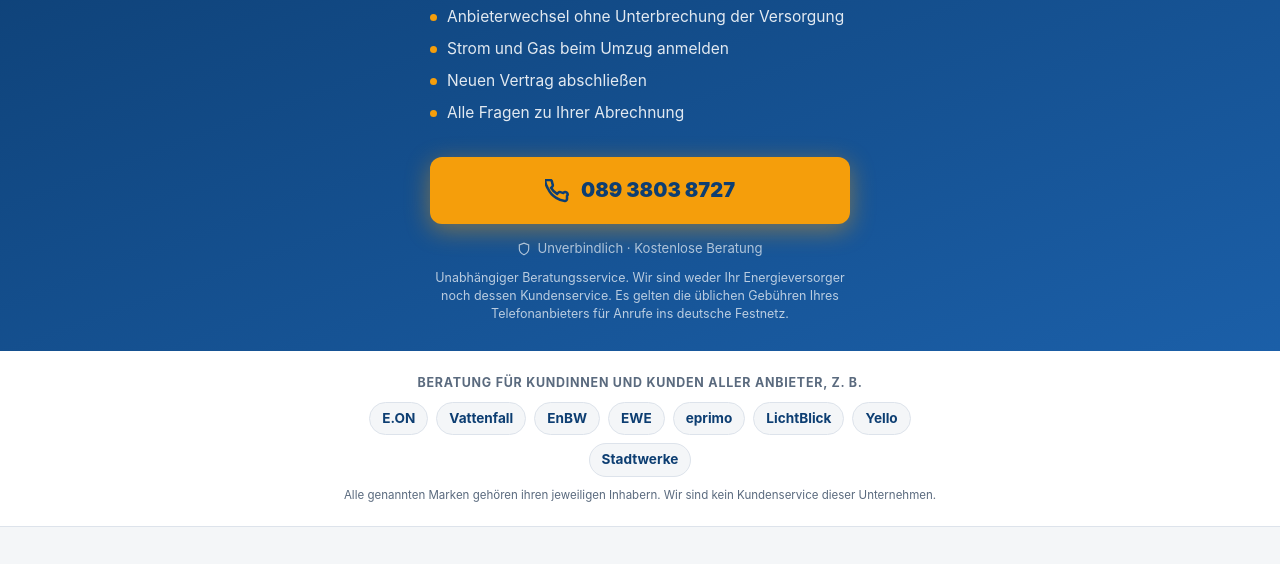
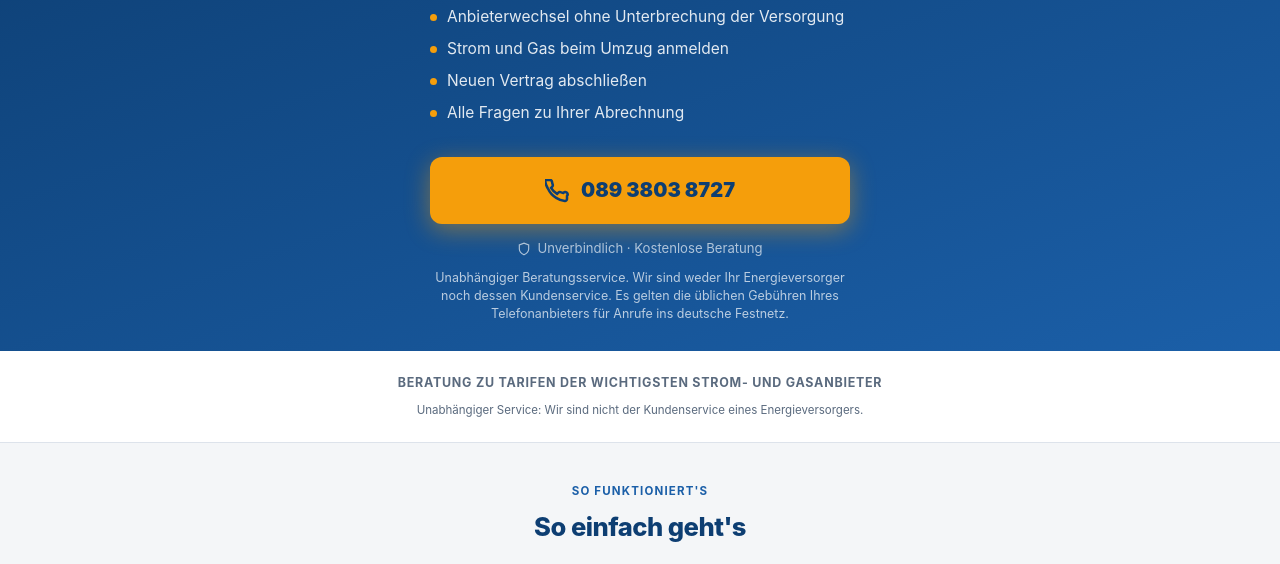
Before and after one commit to Javierinojosa-debug/comparador-alemania, a website: page index.html in a window 1280 px wide. Shown: the part 227-791 px from the top of the page. Drawn offline with Linux system fonts and the light colour scheme.

Commit message:
Quitar marcas y logos de proveedores de la landing
Solo se mostrarán logos/marcas con autorización escrita. Se sustituye por un texto genérico.

Co-Authored-By: Claude Opus 5.5 <noreply@anthropic.com>
Claude-Session: https://claude.ai/code/session_01USU82v4JzJimVNpzivS5WP

```diff
--- a/index.html
+++ b/index.html
@@ -343,19 +343,9 @@ height="0" width="0" style="display:none;visibility:hidden"></iframe></noscript>
 </section>
 
 <!-- ══ PROVEEDORES ══ -->
-<section class="providers" aria-label="Beratung für Kundinnen und Kunden aller Anbieter, z. B.">
-  <p class="providers-label">Beratung für Kundinnen und Kunden aller Anbieter, z. B.</p>
-  <ul class="provider-chips">
-      <li>E.ON</li>
-      <li>Vattenfall</li>
-      <li>EnBW</li>
-      <li>EWE</li>
-      <li>eprimo</li>
-      <li>LichtBlick</li>
-      <li>Yello</li>
-      <li>Stadtwerke</li>
-  </ul>
-  <p class="providers-note">Alle genannten Marken gehören ihren jeweiligen Inhabern. Wir sind kein Kundenservice dieser Unternehmen.</p>
+<section class="providers" aria-label="Beratung zu Tarifen der wichtigsten Strom- und Gasanbieter">
+  <p class="providers-label">Beratung zu Tarifen der wichtigsten Strom- und Gasanbieter</p>
+  <p class="providers-note">Unabhängiger Service: Wir sind nicht der Kundenservice eines Energieversorgers.</p>
 </section>
 
 <!-- ══ CÓMO FUNCIONA ══ -->
```
